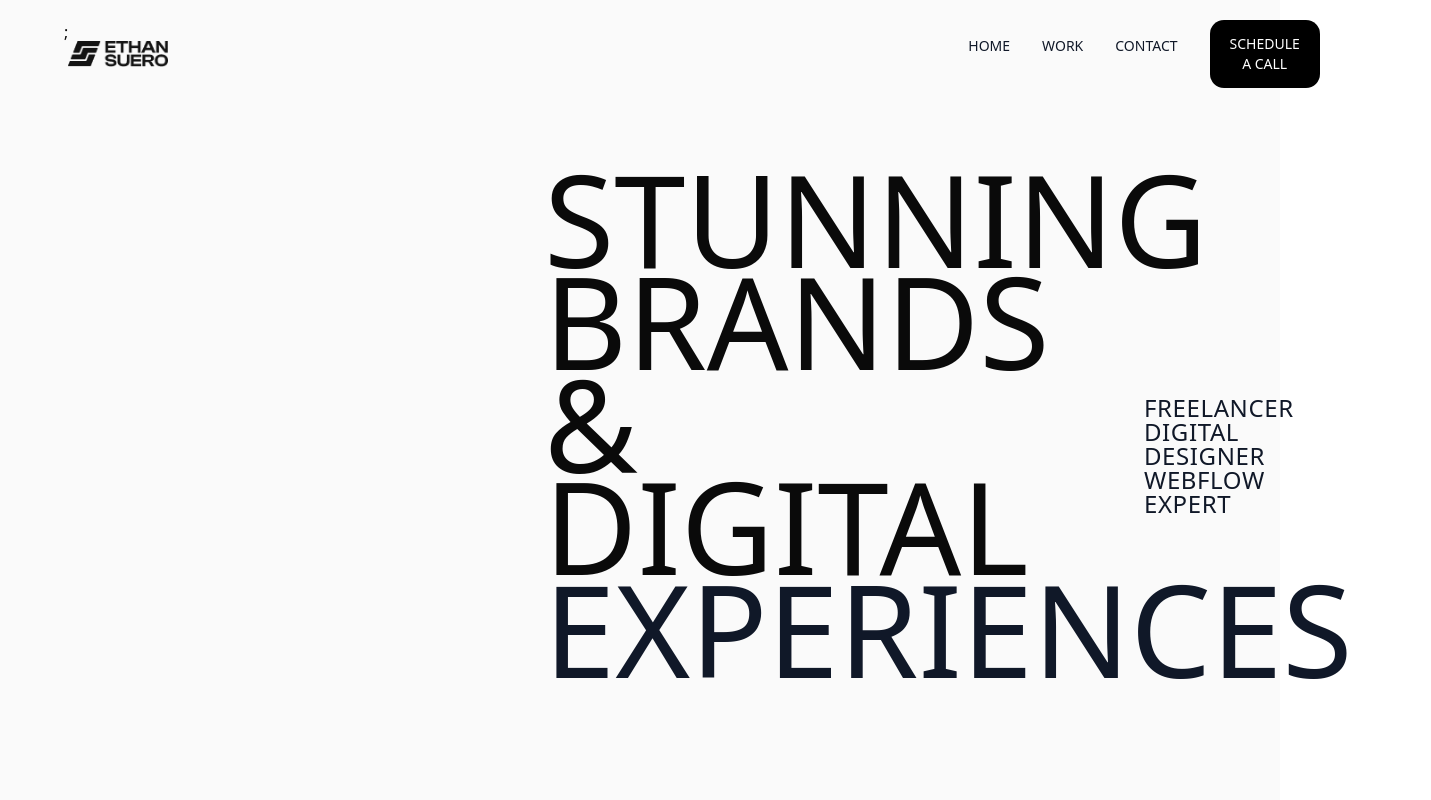
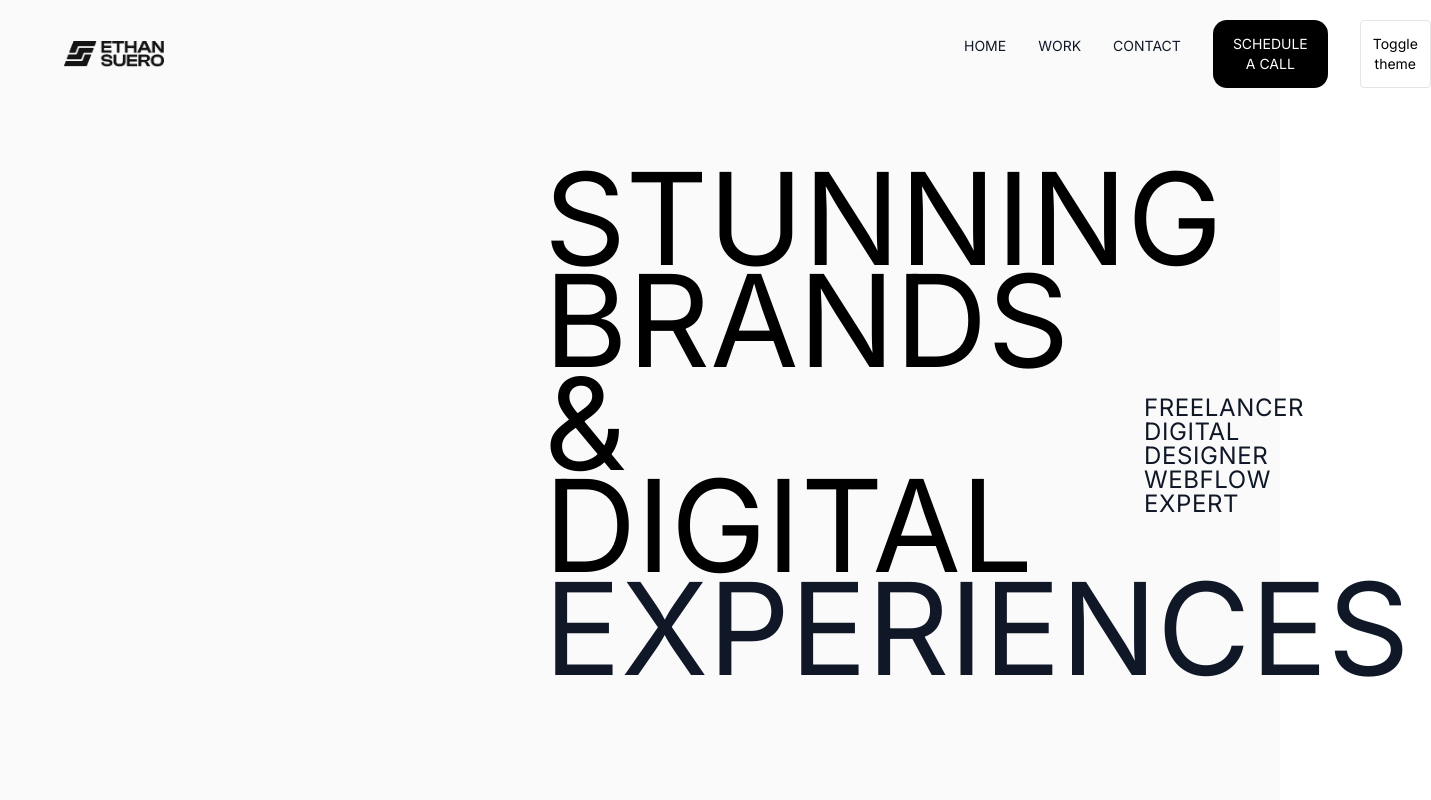
Before and after one commit to akii1ira/enthansuero, a Next.js app: page / in a window 1280 px wide. Shown: the top 800 px of the page, 1431 px wide, since content can reach past the window. Built offline with nearby package versions, Linux system fonts and the light colour scheme.

Commit message:
Decompose Home page into components

```diff
--- /dev/null
+++ b/app/components/theme-provider.tsx
@@ -0,0 +1,17 @@
+"use client"
+
+import * as React from "react"
+import { ThemeProvider as NextThemesProvider } from "next-themes"
+
+export function ThemeProvider({ children }: { children: React.ReactNode }) {
+  return (
+    <NextThemesProvider
+      attribute="class"
+      defaultTheme="light"
+      enableSystem
+      disableTransitionOnChange
+    >
+      {children}
+    </NextThemesProvider>
+  )
+}
--- /dev/null
+++ b/app/components/theme-switcher.tsx
@@ -0,0 +1,16 @@
+"use client"
+
+import { useTheme } from "next-themes"
+
+export function ThemeSwitcher() {
+  const { theme, setTheme } = useTheme()
+
+  return (
+    <button
+      onClick={() => setTheme(theme === "light" ? "dark" : "light")}
+      className="px-3 py-1 rounded border"
+    >
+      Toggle theme
+    </button>
+  )
+}
--- a/app/globals.css
+++ b/app/globals.css
@@ -128,3 +128,10 @@
     @apply bg-background text-foreground;
   }
 }
+body {
+  @apply bg-white text-black;
+}
+
+.dark body {
+  @apply bg-neutral-900 text-white;
+}
--- a/app/image.tsx
+++ b/app/image.tsx
@@ -6,12 +6,12 @@ interface CardProps {
 }
 export default function Card({ num, name ,text }:CardProps) {
   return (
-    <div className="w-100 p-5 border-black border-2 h-130 pt-90">
+    <div className="w-100 p-5 border-black dark:border-gray-500 border-2 h-130 pt-90">
       <div className="flex ">
-        <p className="text-gray-500">{num}</p>
-        <h1 className="text-black text-2xl font-medium">{name}</h1>
+        <p className="text-gray-500 dark:text-white">{num}</p>
+        <h1 className="text-black dark:text-white text-2xl font-medium">{name}</h1>
       </div>
-      <h1 className="text-black text-xl w-93 mt-5">{text}</h1>
+      <h1 className="text-black dark:text-white text-xl w-93 mt-5">{text}</h1>
     </div>
   );
 }
--- a/app/layout.tsx
+++ b/app/layout.tsx
@@ -2,7 +2,7 @@ import type { Metadata } from "next";
 import { Geist, Geist_Mono } from "next/font/google";
 import "./globals.css";
 import { Inter } from "next/font/google";
-
+import { ThemeProvider } from "./components/theme-provider";
 const inter = Inter({
   subsets: ["latin"],
   weight: ["400", "600", "700"], // какие толщины нужны
@@ -11,6 +11,9 @@ const geistSans = Geist({
   variable: "--font-geist-sans",
   subsets: ["latin"],
 });
+type RootLayoutProps = {
+  children: React.ReactNode
+}
 
 const geistMono = Geist_Mono({
   variable: "--font-geist-mono",
@@ -22,18 +25,31 @@ export const metadata: Metadata = {
   description: "Generated by create next app",
 };
 
-export default function RootLayout({
-  children,
-}: Readonly<{
-  children: React.ReactNode;
-}>) {
+
+export default function RootLayout({ children }: { children: React.ReactNode }) {
   return (
-    <html lang="en">
-      <body
-        className={`${inter.className}${geistSans.variable} ${geistMono.variable} antialiased`}
-      >
-        {children}
+    <html lang="en" suppressHydrationWarning>
+      <body className={`${inter.className} ${geistSans.variable} ${geistMono.variable} antialiased`}>
+        <ThemeProvider>
+          {children}
+        </ThemeProvider>
       </body>
     </html>
-  );
+  )
 }
+
+// export default function RootLayout({
+//   children,
+// }: Readonly<{
+//   children: React.ReactNode;
+// }>) {
+//   return (
+//     <html lang="en">
+//       <body
+//         className={`${inter.className}${geistSans.variable} ${geistMono.variable} antialiased`}
+//       >
+//         {children}
+//       </body>
+//     </html>
+//   );
+// }
--- a/app/page.tsx
+++ b/app/page.tsx
@@ -6,27 +6,30 @@ import CardBox from "./box";
 import MyTAble from "./table";
 import { ProjectNames } from "./data/cardsData";
 import { NineBoxes } from "./data/cardsData";
+import { ThemeSwitcher } from "./components/theme-switcher"
+
 export default function Home() {
   return (
-    <div className="flex  min-h-screen bg-zinc-50  " >
+    <div className="flex  min-h-screen bg-zinc-50 dark:bg-neutral-900 " >
       <main className=" w-screen  py-5 px-16 ">
-        <header className="flex ">;
+        <header className="flex ">
           <MyImage image={cardsData[0].image} width={100} height={30} />
           <div className="flex space-x-8 text-sm font-medium ml-200 ">
             {navLinks.map((link) => (
-              <h1 key={link.id} className={link.style}>{link.label}</h1>
+              <h1 key={link.id} className={`${link.style} dark:text-white`}>{link.label}</h1>
             ))}
+            <ThemeSwitcher />
           </div>
         </header>
         <section className="mt-20 ">
           <div className="ml-120 flex">
             <div className="w-150"> <h1 className="text-9xl font-medium leading-[0.8]">STUNNING BRANDS & DIGITAL</h1></div>
-            <p className="text-gray-900 text-2xl mt-57 leading-6 tracking-wide font-medium">FREELANCER DIGITAL DESIGNER WEBFLOW EXPERT</p>
+            <p className="text-gray-900 text-2xl mt-57 leading-6 tracking-wide font-medium dark:text-white">FREELANCER DIGITAL DESIGNER WEBFLOW EXPERT</p>
           </div>
-          <h1 className="text-gray-900 text-9xl font-medium ml-120 leading-[0.8]">EXPERIENCES</h1>
+          <h1 className="text-gray-900 text-9xl font-medium ml-120 leading-[0.8] dark:text-white">EXPERIENCES</h1>
         </section>
         <section>
-          <h1 className="mt-40 text-gray-900 ml-220 text-xs">WORK SEEN ON</h1>
+          <h1 className="mt-40 text-gray-900 ml-220 text-xs dark:text-white">WORK SEEN ON</h1>
           <div className="mt-10 ml-120">
             <MyImage image={cardsData[2].image} width={900} height={60} />
           </div>
@@ -40,18 +43,18 @@ export default function Home() {
 delights users and builds brand equity.</h1>
         </section>
         <section>
-          <CardBox text="mt-130  flex justify-between pr-20" text2="text-left p-20 text-black" text3="HOUSTON EXPONENTIAL" text4={cardsData[4].text} image={cardsData[4].image}  />
-          <CardBox text="mt-60  flex flex-row-reverse justify-between pr-20 pl-20" text2="text-left p-20 text-black w-160 pl-30" text3="NAMI ML" text4={cardsData[5].text} image={cardsData[5].image}  />
-          <CardBox text="mt-60  flex justify-between pr-20" text2="text-left p-20 text-black" text3="THIN REEL" text4={cardsData[6].text} image={cardsData[6].image}/>
+          <CardBox text="mt-130  flex justify-between pr-20" text2="text-left p-20 text-black dark:text-white" text3="HOUSTON EXPONENTIAL" text4={cardsData[4].text} image={cardsData[4].image}  />
+          <CardBox text="mt-60  flex flex-row-reverse justify-between pr-20 pl-20" text2="text-left p-20 text-black w-160 pl-30 dark:text-white" text3="NAMI ML" text4={cardsData[5].text} image={cardsData[5].image}  />
+          <CardBox text="mt-60  flex justify-between pr-20" text2="text-left p-20 text-black dark:text-white" text3="THIN REEL" text4={cardsData[6].text} image={cardsData[6].image}/>
 
         </section>
         <section className="mt-60 flex space-x-70">
-          <h1 className="text-black">MORE PROJECTS</h1>
+          <h1 className="text-black dark:text-white">MORE PROJECTS</h1>
           <div>
             {ProjectNames.map((project) => (
               <div key={project.id}>
                 <hr />
-                <h1 className="text-black font-medium hover:text-blue-900 cursor-pointer mb-5 mt-5 text-8xl ml-10">
+                <h1 className="text-black dark:text-white font-medium hover:text-blue-900 cursor-pointer mb-5 mt-5 text-8xl ml-10">
                   {project.name}
                 </h1>
               </div>
@@ -59,10 +62,10 @@ delights users and builds brand equity.</h1>
           </div>
         </section>
         <section className="mt-50">
-          <h1 className="text-gray-900 text-9xl font-medium ml-120 leading-[0.8]">THOUGHTFUL</h1>
+          <h1 className="text-gray-900 dark:text-white text-9xl font-medium ml-120 leading-[0.8]">THOUGHTFUL</h1>
           <div className="ml-120 flex">
             <div className="w-150"> <h1 className="text-9xl font-medium leading-[0.8]">PROCESS</h1></div>
-            <p className="text-gray-900  mt-18 leading-6 tracking-normal font-medium">I THINK A LOT</p>
+            <p className="text-gray-900 dark:text-white mt-18 leading-6 tracking-normal font-medium">I THINK A LOT</p>
           </div>
         </section>
         <section className="mt-30 p-10">
@@ -76,13 +79,13 @@ delights users and builds brand equity.</h1>
               <Card key={box.id} num={box.num} name={box.name} text={box.text} />
             ))}
           </div>
-          {/* Mapping in the future ^ */}
+
         </section>
         <section className="p-50 pl-100">
-          <h1 className="text-black text-9xl w-100">HUNBLE</h1>
+          <h1 className="text-black dark:text-white text-9xl w-100">HUNBLE</h1>
           <div className="flex">
-            <h1 className="text-black text-9xl w-100 p-0 mb-4">BRAG</h1>
-              <p className="text-black mt-16 w-50">I WON SOME AWARDS ALONG THE WAY</p>
+            <h1 className="text-black dark:text-white text-9xl w-100 p-0 mb-4">BRAG</h1>
+              <p className="text-black dark:text-white mt-16 w-50">I WON SOME AWARDS ALONG THE WAY</p>
           </div>
         </section>
         <MyImage image={cardsData[15].image} width={2100} height={30} />
@@ -101,29 +104,29 @@ delights users and builds brand equity.</h1>
           <MyTAble text="THIN REEL MEDIA" text2="CSS DESIGN AWARDSDS" text3="UI/UX INNOVATION" text4="2022"></MyTAble>
         </section>
         <section className="border-2  border-black mt-100">
-          <div className=" flex text-black space-x-30 px-10 py-8">
+          <div className=" flex text-black dark:text-white space-x-30 px-10 py-8">
 
             <h1><span className="font-bold">NAME:</span> FRAZER HURREL</h1>
             <h1><span className="font-bold">ROLE:</span> CREATIVE TECHNOLOGIST</h1>
             <h1><span className="font-bold">COMPANY:</span> YAHOO!</h1>
             <h1><span className="font-bold">PROJECT:</span> BRITISH AIRWAYS</h1>
           </div>
-          <div className="flex border-t-2 border-black p-5">
+          <div className="flex border-t-2 border-black dark:border-white p-5">
             <MyImage image={cardsData[16].image} width={500} height={30} />
             <div className="w-200 px-20 py-10">
               <MyImage image={cardsData[17].image} width={80} height={30} />
-              <h1 className="text-2xl text-black mt-10">{cardsData[3].text}</h1>
+              <h1 className="text-2xl text-black dark:text-white mt-10">{cardsData[3].text}</h1>
             </div>
           </div>
-          <div className="flex  px-10 py-2 text-black justify-between border-t-2 border-black ">
+          <div className="flex  px-10 py-2 text-black dark:text-white justify-between border-t-2 border-black dark:border-white">
             <MyImage image={cardsData[19].image} width={100} height={30} />
             <h1 className="mt-7">01/04</h1>
             <MyImage image={cardsData[18].image} width={100} height={30} />
           </div>
         </section>
-        <h1 className="ml-120 mt-50 text-black pb-10">WORKED WITH SOME OF THE BEST OUT THERE</h1>
+        <h1 className="ml-120 mt-50 text-black dark:text-white pb-10">WORKED WITH SOME OF THE BEST OUT THERE</h1>
         <MyImage image={cardsData[20].image} width={1300} height={30} />
-        <section className="text-black pl-90 mt-50 mb-50">
+        <section className="text-black dark:text-white pl-90 mt-50 mb-50">
           <div className="flex">
             <h1 className="text-9xl">COMMON</h1>
             <div className="w-50 mt-16">
--- a/package.json
+++ b/package.json
@@ -13,6 +13,7 @@
     "clsx": "^2.1.1",
     "lucide-react": "^0.562.0",
     "next": "16.1.0",
+    "next-themes": "^0.4.6",
     "react": "19.2.3",
     "react-dom": "19.2.3",
     "tailwind-merge": "^3.4.0",
--- a/tailwind.config.js
+++ b/tailwind.config.js
@@ -1,5 +1,6 @@
 /** @type {import('tailwindcss').Config} */
 module.exports = {
+   darkMode: "class",
   content: [
     "./app/**/*.{js,ts,jsx,tsx}",
     "./pages/**/*.{js,ts,jsx,tsx}",
```
Also changed, not shown: 1 other file (tests, documents, lock files or other folders).
